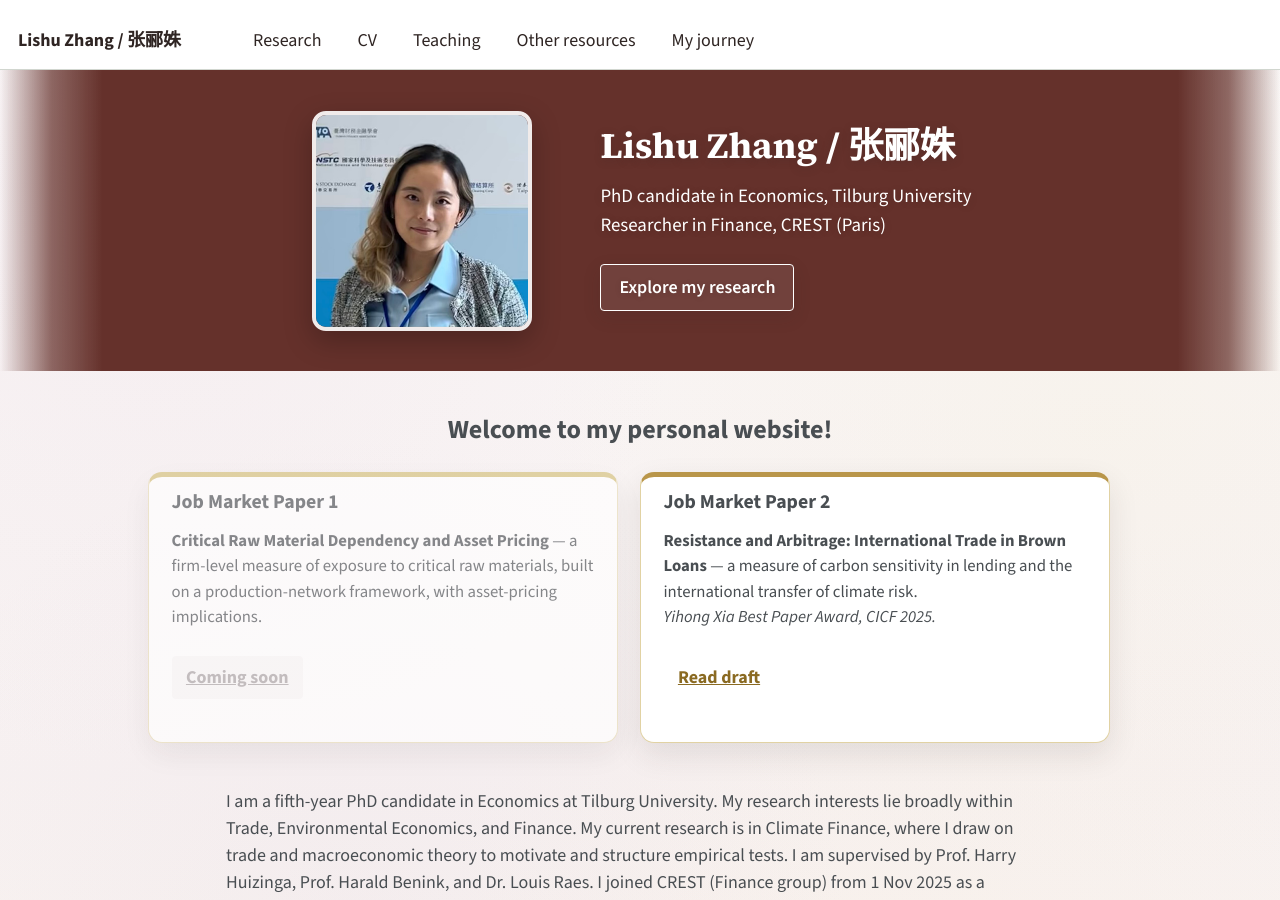
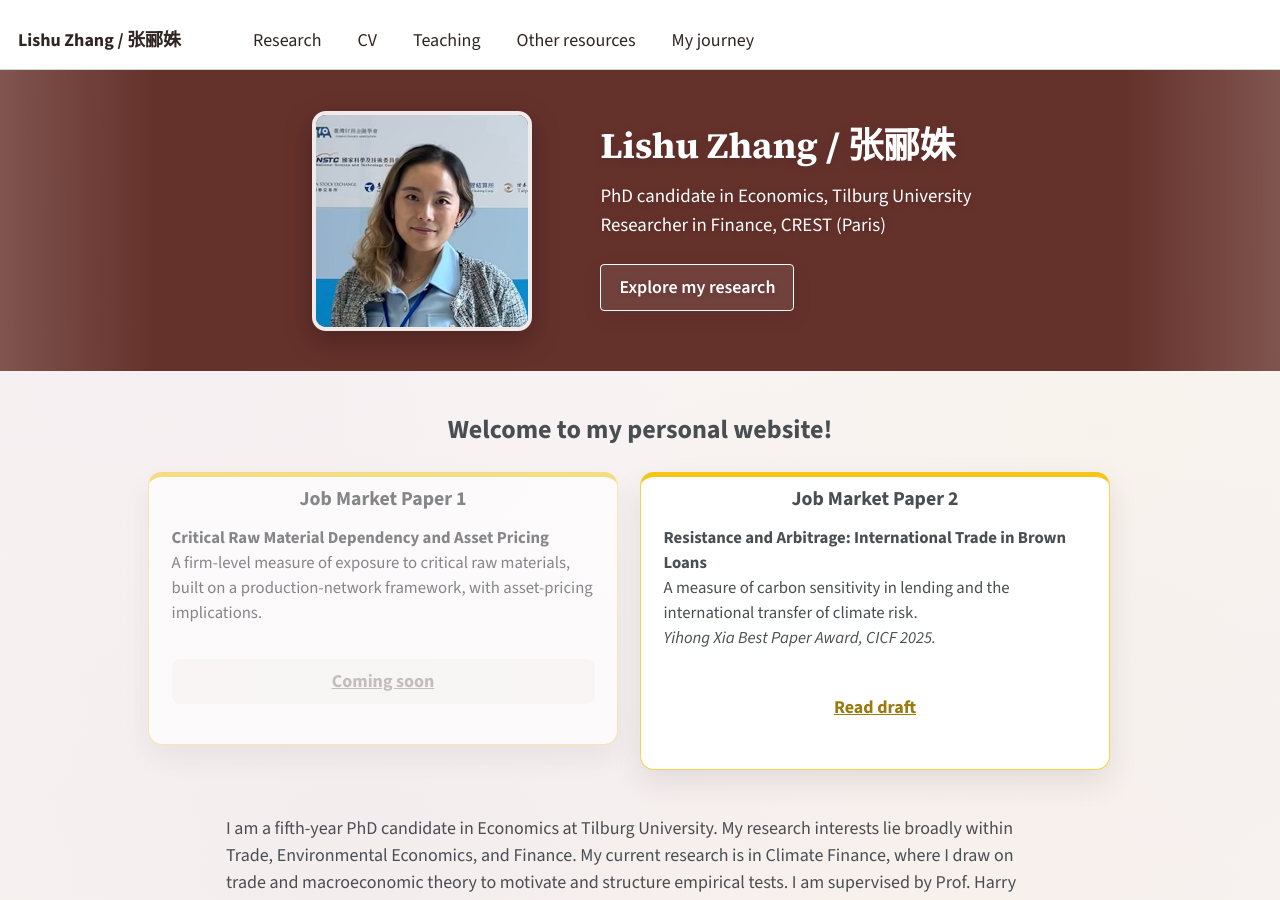
Before and after one commit to LishuZ/LishuZ.github.io, a Jekyll site: the page built from _pages/about.md, in a window 1280 px wide and 900 px high. Built offline with Jekyll 4.4.1, drawn with Linux system fonts in a browser that asks for light colours; part of the change alters nothing that is shown.

Commit message:
Refine hero panel and JMP cards
- Soften hero side fade to a subtle edge transparency
- Narrow JMP card height, center titles and buttons
- Restructure cards: paper title first line, then detail note
- Line up buttons at card bottom
- Use livelier yellow for card outlines and primary button

Co-Authored-By: Claude Opus 4.8 (1M context) <noreply@anthropic.com>

```diff
--- a/_pages/about.md
+++ b/_pages/about.md
@@ -11,12 +11,12 @@ header:
 excerpt: "PhD candidate in Economics, Tilburg University<br>Researcher in Finance, CREST (Paris)"
 feature_row:
   - title: "Job Market Paper 1"
-    excerpt: "**Critical Raw Material Dependency and Asset Pricing** — a firm-level measure of exposure to critical raw materials, built on a production-network framework, with asset-pricing implications."
+    excerpt: "**Critical Raw Material Dependency and Asset Pricing**<br>A firm-level measure of exposure to critical raw materials, built on a production-network framework, with asset-pricing implications."
     url: "#"
     btn_label: "Coming soon"
     btn_class: "btn--disabled"
   - title: "Job Market Paper 2"
-    excerpt: "**Resistance and Arbitrage: International Trade in Brown Loans** — a measure of carbon sensitivity in lending and the international transfer of climate risk.<br>*Yihong Xia Best Paper Award, CICF 2025.*"
+    excerpt: "**Resistance and Arbitrage: International Trade in Brown Loans**<br>A measure of carbon sensitivity in lending and the international transfer of climate risk.<br>*Yihong Xia Best Paper Award, CICF 2025.*"
     url: "https://www.dropbox.com/scl/fi/hcqlp7ls6i2v8ughdodbc/JMP_2026.pdf?rlkey=z7iw0zsemz8hrkdfkr0eo2ima&st=xu14dxor&dl=0"
     btn_label: "Read draft"
     btn_class: "btn--primary"
@@ -27,12 +27,10 @@ feature_row:
 .page__hero--overlay {
   background: linear-gradient(
     90deg,
-    rgba(101, 49, 43, 0) 0%,
-    rgba(101, 49, 43, 0.72) 4%,
-    #65312B 8%,
-    #65312B 92%,
-    rgba(101, 49, 43, 0.72) 96%,
-    rgba(101, 49, 43, 0) 100%
+    rgba(101, 49, 43, 0.82) 0%,
+    #65312B 12%,
+    #65312B 88%,
+    rgba(101, 49, 43, 0.82) 100%
   ) !important;
   padding: 2.25em 1em;
 }
@@ -130,38 +128,46 @@ feature_row:
 .feature__item .archive__item-body {
   background: #fff;
   border-radius: 14px;
-  padding: 0.7em 1.25em 0.78em;
+  padding: 0.5em 1.25em 0.55em;
   box-shadow: 0 12px 30px rgba(47, 37, 35, 0.10);
-  border: 1px solid #E1D2A3;
-  border-top: 5px solid #B9964A;
+  border: 1px solid #F4D34D;
+  border-top: 5px solid #F5C518;
   height: 100%;
+  display: flex;
+  flex-direction: column;
   transition: transform 0.15s ease, box-shadow 0.15s ease;
 }
 .feature__item .archive__item-body:hover {
   transform: translateY(-4px);
   box-shadow: 0 14px 34px rgba(20, 20, 60, 0.16);
 }
-.feature__item .archive__item-title { margin-top: 0.05em; margin-bottom: 0.22em; font-weight: 700; font-size: 1.1em; }
+.feature__item .archive__item-title { margin-top: 0.05em; margin-bottom: 0.22em; font-weight: 700; font-size: 1.1em; text-align: center; }
 .feature__item .archive__item-excerpt { font-size: 0.93em; margin-bottom: 0.45em; }
 .feature__item .archive__item-body .btn {
+  display: block;
+  width: 100%;
+  text-align: center;
   font-size: 1em;
-  padding: 0.45em 0.8em;
-  margin-bottom: 0.05em;
+  padding: 0.5em 0.8em;
+  margin: 0.55em 0 0.05em;
+  margin-top: auto;
+  border-width: 2px;
+  border-radius: 8px;
 }
 .btn--primary {
   background-color: #fff !important;
-  border-color: #B9964A !important;
-  color: #8A6A22 !important;
+  border-color: #F5C518 !important;
+  color: #9A7A0E !important;
 }
 .btn--primary:hover {
-  background-color: #B9964A !important;
-  border-color: #B9964A !important;
-  color: #fff !important;
+  background-color: #F5C518 !important;
+  border-color: #F5C518 !important;
+  color: #65312B !important;
 }
 /* Muted "Coming soon" card (JMP1) */
 .feature__item:nth-child(1) .archive__item-body {
-  border-color: #E7DCB6;
-  border-top-color: #D3BF78;
+  border-color: #F7E08A;
+  border-top-color: #F2D24A;
   opacity: 0.65;
 }
 .feature__item:nth-child(1) .archive__item-body:hover {
```
